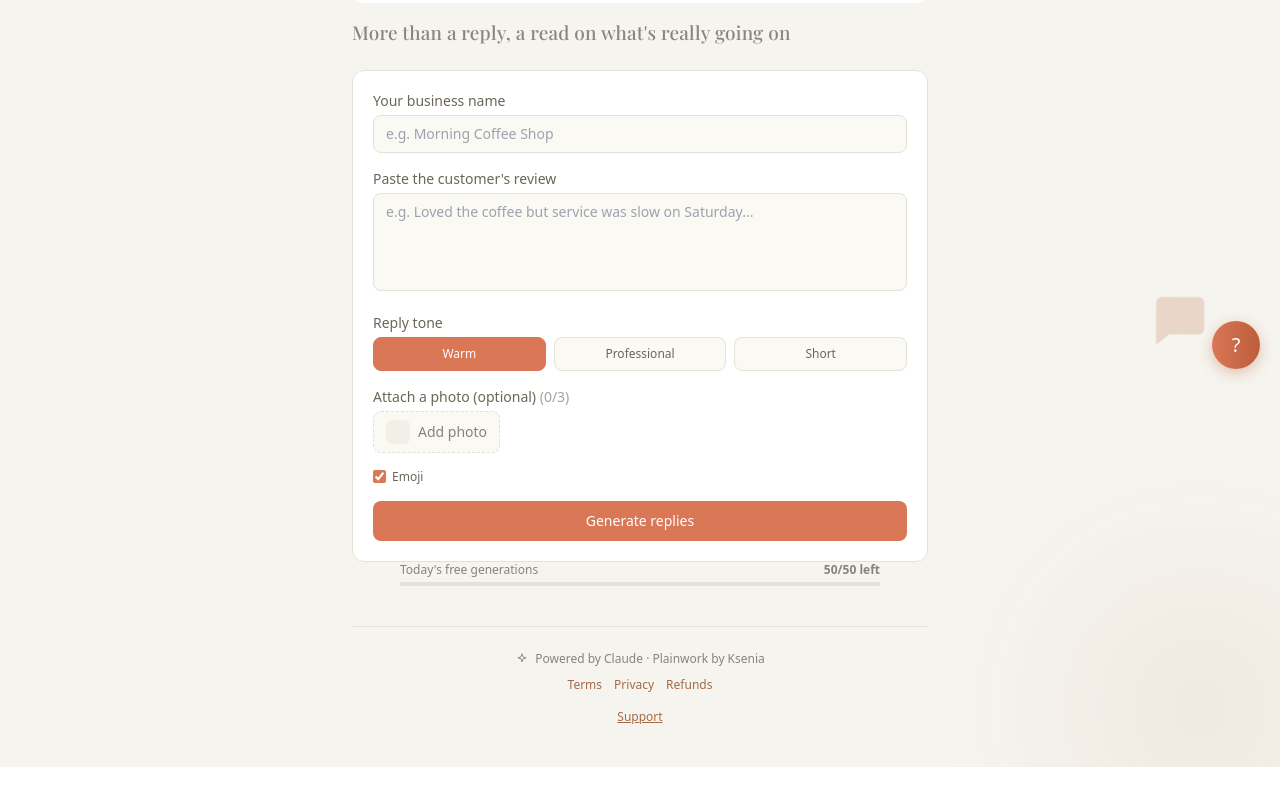
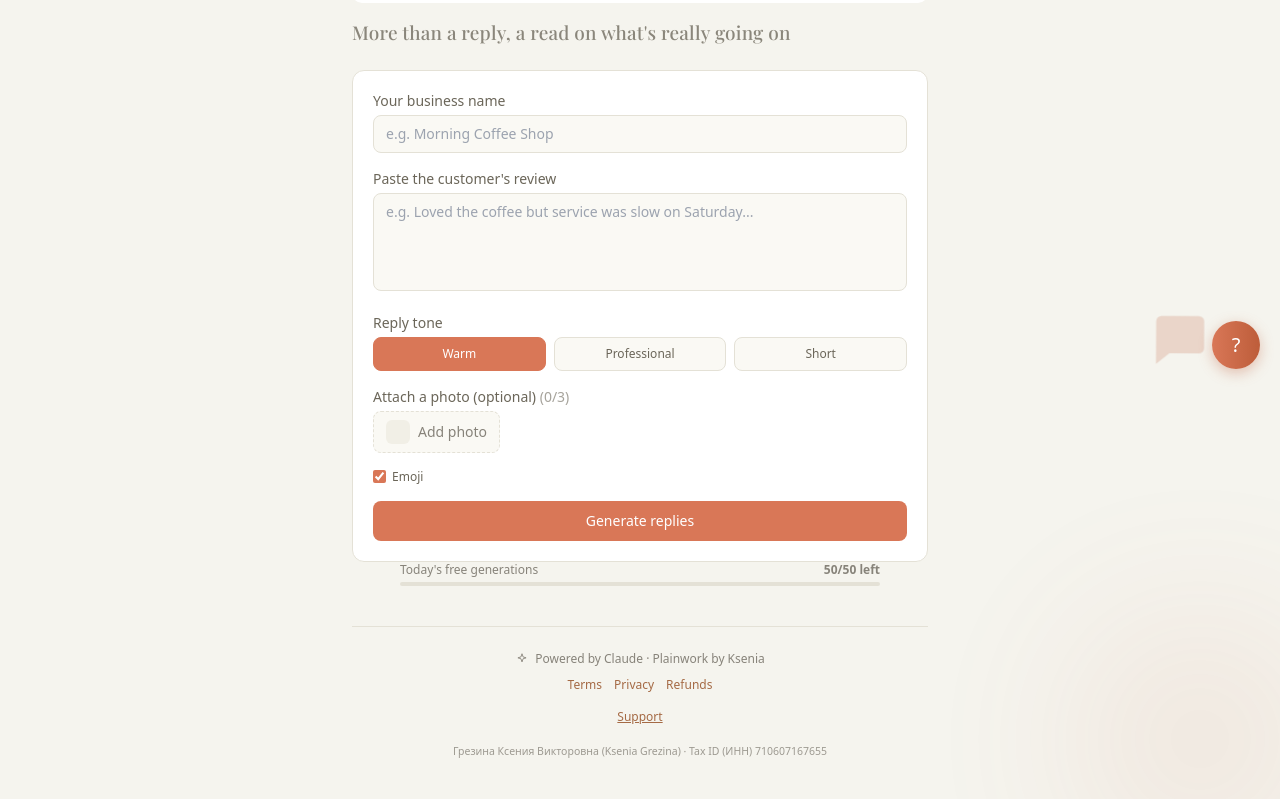
Before and after one commit to kssw117-sudo/reviewreply-ai, a React (Vite) app: page / in a window 1280 px wide. Shown: the part 411-1210 px from the top of the page. Before the commit the page ends 1178 px from the top, so only its background shows below. Built offline with nearby package versions, Linux system fonts and the light colour scheme.

Commit message:
Update App.jsx

```diff
--- a/src/App.jsx
+++ b/src/App.jsx
@@ -857,6 +857,9 @@ Respond ONLY with valid JSON, no markdown, no code fences, in this exact shape:
               </a>
             )}
           </div>
+          <p className="text-xs" style={{ color: '#87837A', textAlign: 'center', marginTop: 10, opacity: 0.8, fontSize: 10.5 }}>
+            Грезина Ксения Викторовна (Ksenia Grezina) &middot; Tax ID (ИНН) 710607167655
+          </p>
         </div>
       </div>
 
```
